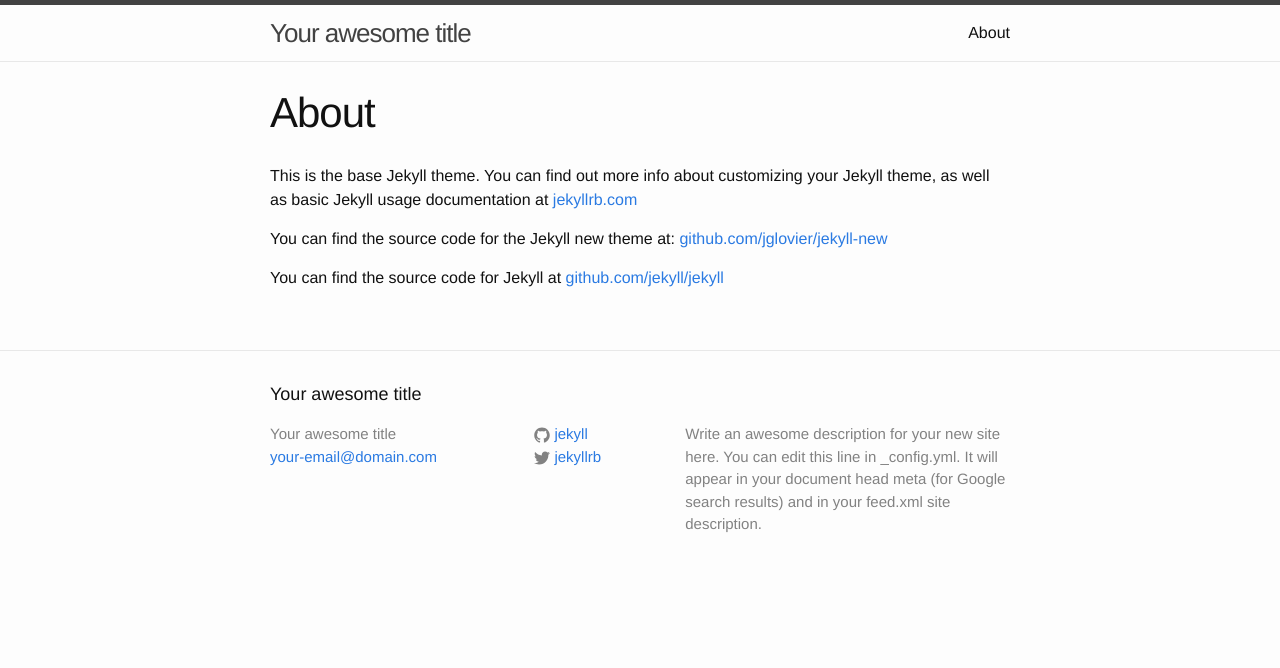
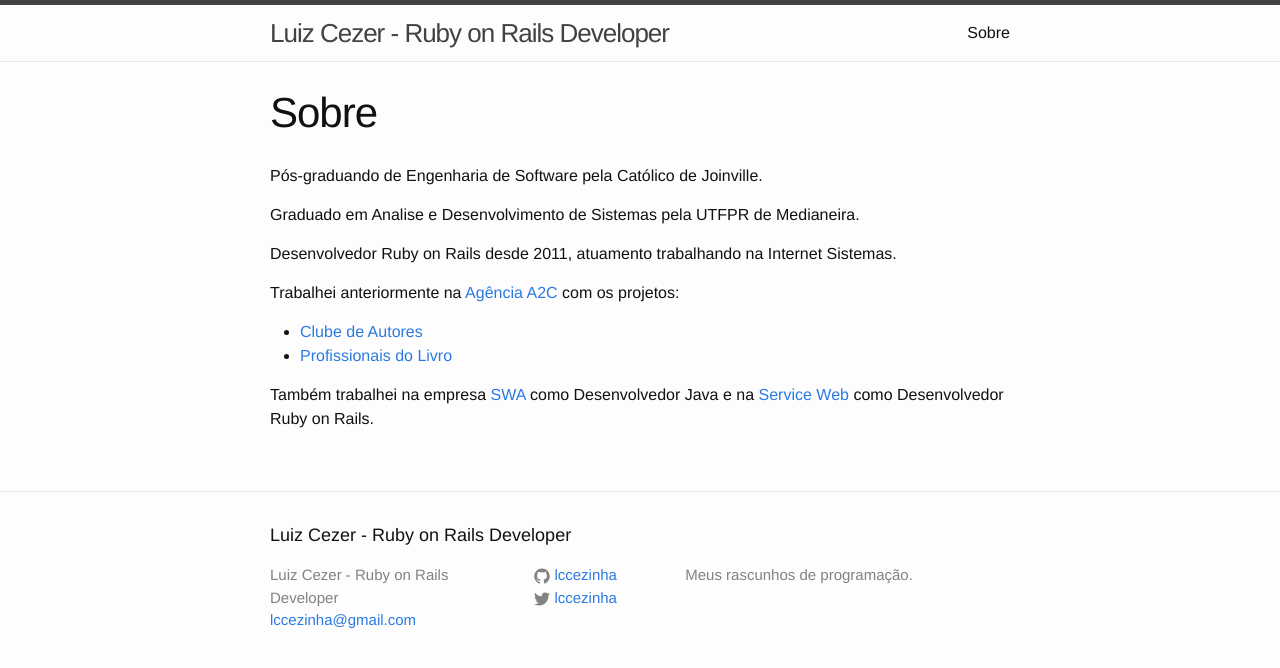
Before and after one commit to lccezinha/lccezinha.github.io, a Jekyll site: the page built from about.md, in a window 1280 px wide. Shown: the top 668 px of the page. Built offline with Jekyll 4.4.1, drawn with Linux system fonts in a browser that asks for light colours.

Commit message:
Fazendo about e testando as ticaracatica

```diff
--- a/_config.yml
+++ b/_config.yml
@@ -1,14 +1,12 @@
 # Site settings
-title: Your awesome title
-email: your-email@domain.com
+title: Luiz Cezer - Ruby on Rails Developer
+email: lccezinha@gmail.com
 description: > # this means to ignore newlines until "baseurl:"
-  Write an awesome description for your new site here. You can edit this
-  line in _config.yml. It will appear in your document head meta (for
-  Google search results) and in your feed.xml site description.
+  Meus rascunhos de programação.
 baseurl: "" # the subpath of your site, e.g. /blog/
 url: "http://yourdomain.com" # the base hostname & protocol for your site
-twitter_username: jekyllrb
-github_username:  jekyll
+twitter_username: lccezinha
+github_username:  lccezinha
 
 # Build settings
 markdown: kramdown
--- a/about.md
+++ b/about.md
@@ -1,11 +1,18 @@
 ---
 layout: page
-title: About
+title: Sobre
 permalink: /about/
 ---
 
-This is the base Jekyll theme. You can find out more info about customizing your Jekyll theme, as well as basic Jekyll usage documentation at [jekyllrb.com](http://jekyllrb.com/)
+Pós-graduando de Engenharia de Software pela Católico de Joinville.
 
-You can find the source code for the Jekyll new theme at: [github.com/jglovier/jekyll-new](https://github.com/jglovier/jekyll-new)
+Graduado em Analise e Desenvolvimento de Sistemas pela UTFPR de Medianeira.
 
-You can find the source code for Jekyll at [github.com/jekyll/jekyll](https://github.com/jekyll/jekyll)
+Desenvolvedor Ruby on Rails desde 2011, atuamento trabalhando na Internet Sistemas.
+
+Trabalhei anteriormente na [Agência A2C](http://www.a2c.ag) com os projetos:
+
+  + [Clube de Autores](http://www.clubedeautores.com.br)
+  + [Profissionais do Livro](http://www.profissionaisdolivro.com.br)
+
+Também trabalhei na empresa [SWA](http://www.swa.com.br) como Desenvolvedor Java e na [Service Web](http://www.serviceweb.com.br) como Desenvolvedor Ruby on Rails.
```
